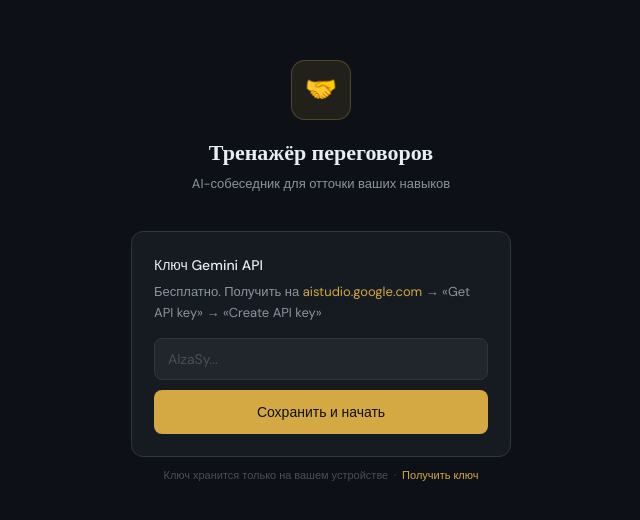
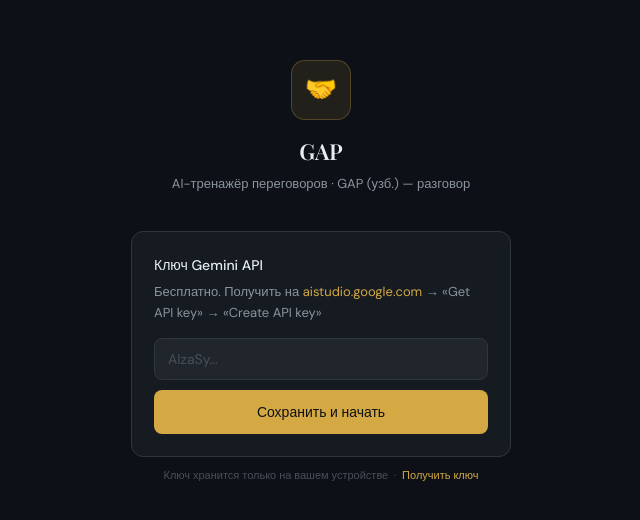
Before and after one commit to arturmarkus2408-boop/gap, a plain HTML site: page index.html in a window 1280 px wide. Shown: the part 128-648 px from the top of the page, without its empty margins (319-959 px from the left). Drawn offline with nearby package versions, Linux system fonts and the light colour scheme.

Commit message:
Add files via upload

```diff
--- a/index.html
+++ b/index.html
@@ -8,7 +8,7 @@
 <meta name="apple-mobile-web-app-capable" content="yes">
 <meta name="apple-mobile-web-app-status-bar-style" content="black">
 <link rel="manifest" href="manifest.json">
-<title>Тренажёр переговоров</title>
+<title>GAP</title>
 <link rel="preconnect" href="https://fonts.googleapis.com">
 <link rel="preconnect" href="https://fonts.gstatic.com" crossorigin>
 <link href="https://fonts.googleapis.com/css2?family=Playfair+Display:wght@400;600&family=DM+Sans:opsz,wght@9..40,300;9..40,400;9..40,500&display=swap" rel="stylesheet">
@@ -136,8 +136,8 @@
   <div class="su-inner">
     <div class="su-logo">
       <div class="su-icon">🤝</div>
-      <h1>Тренажёр переговоров</h1>
-      <p>AI-собеседник для отточки ваших навыков</p>
+      <h1>GAP</h1>
+      <p>AI-тренажёр переговоров · GAP (узб.) — разговор</p>
     </div>
     <div class="card">
       <h2>Ключ Gemini API</h2>
--- a/sw.js
+++ b/sw.js
@@ -1,4 +1,4 @@
-const CACHE = 'nego-v1';
+const CACHE = 'gap-v1';
 const ASSETS = ['./index.html', './manifest.json', './sw.js'];
 self.addEventListener('install', e => {
   e.waitUntil(caches.open(CACHE).then(c => c.addAll(ASSETS)));
```
Also changed, not shown: manifest.json.
